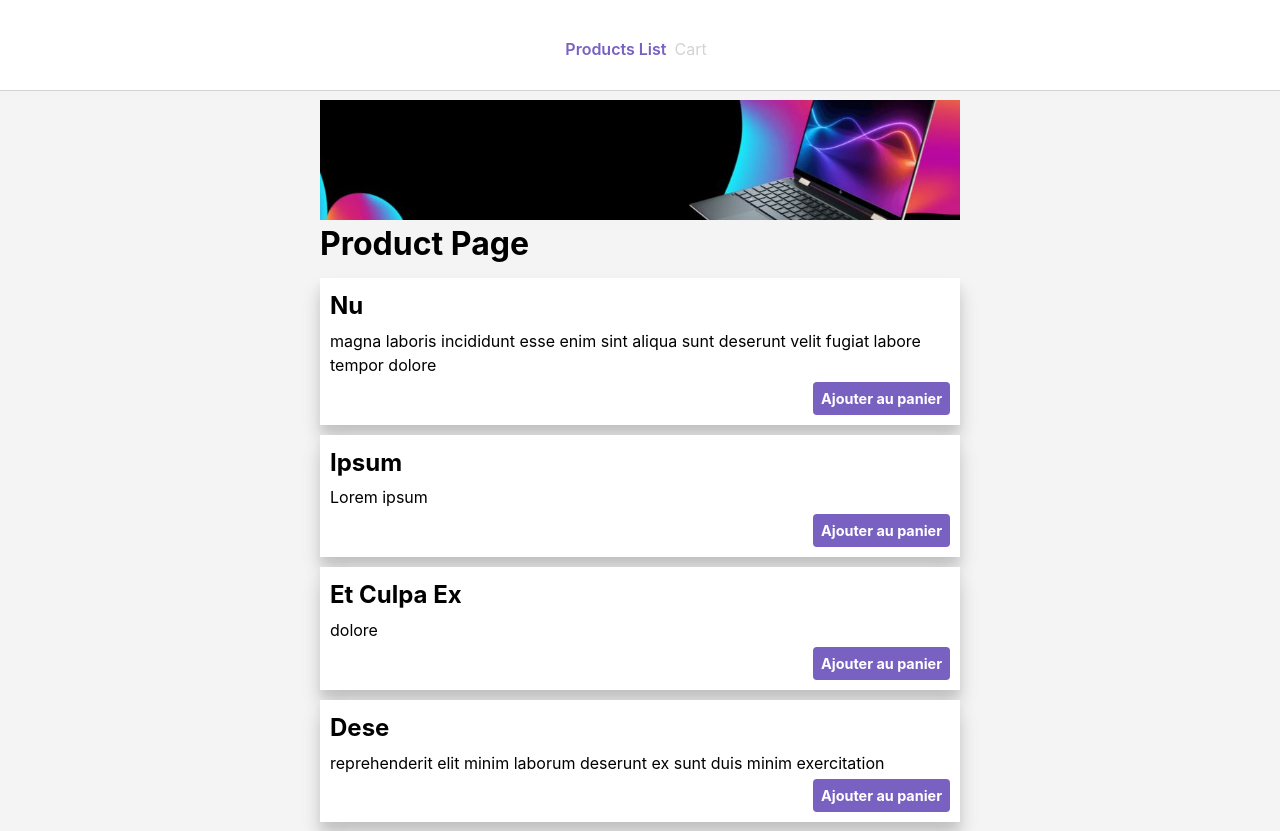
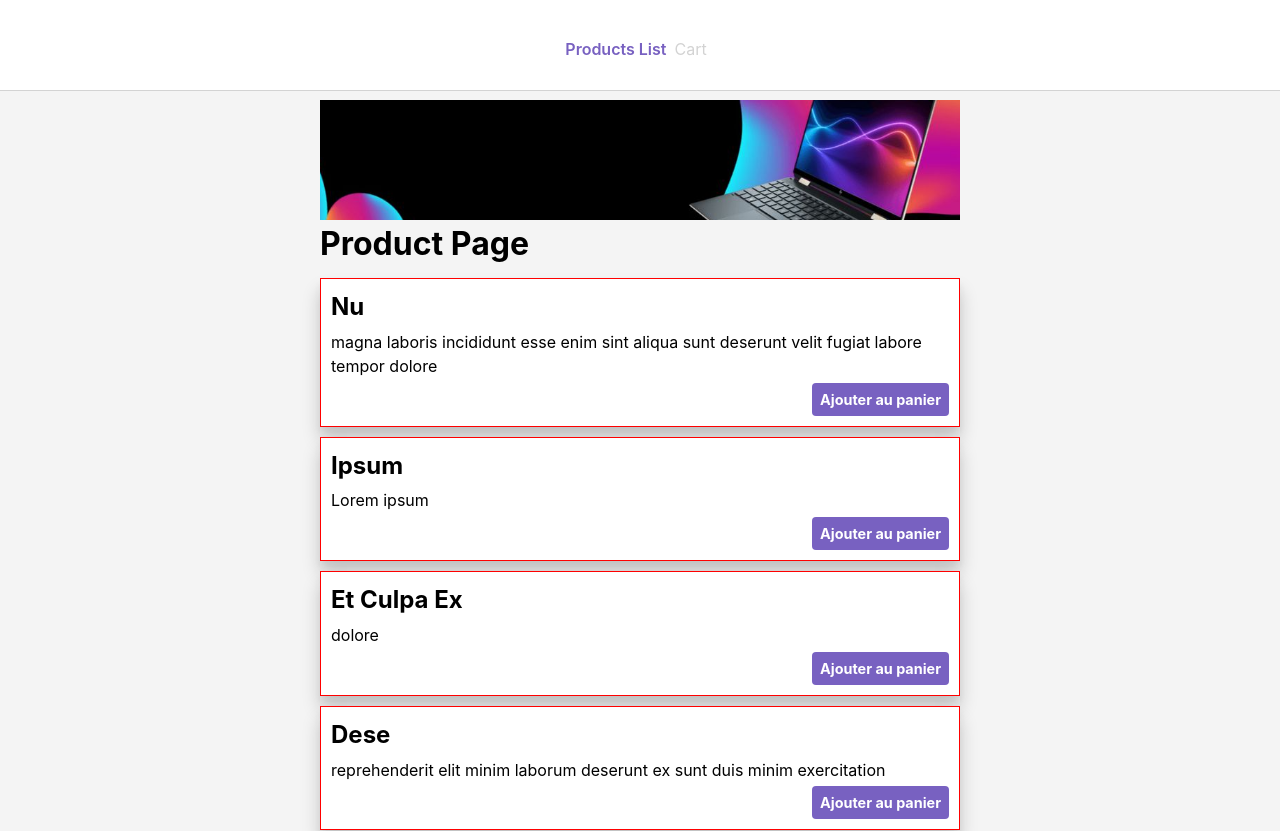
Before and after one commit to edytaskibinska/cartReactRedux, a React (Vite) app: page / in a window 1280 px wide. Shown: the top 831 px of the page. Built offline with nearby package versions, Linux system fonts and the light colour scheme.

Commit message:
Lazy Scroll component

```diff
--- /dev/null
+++ b/src/Assets/IconRemove/IconRemove.tsx
@@ -0,0 +1,36 @@
+import React from "react";
+
+interface IIconRemove {
+  fill: string;
+}
+
+const IconRemove: React.FC<IIconRemove> = ({ fill }) => (
+  <svg viewBox="0 0 32 32" xmlns="http://www.w3.org/2000/svg">
+    <title />
+    <g data-name="Layer 17" id="Layer_17">
+      <path
+        fill={fill}
+        d="M24,31H8a3,3,0,0,1-3-3V9A1,1,0,0,1,7,9V28a1,1,0,0,0,1,1H24a1,1,0,0,0,1-1V9a1,1,0,0,1,2,0V28A3,3,0,0,1,24,31Z"
+      />
+      <path fill={fill} d="M28,7H4A1,1,0,0,1,4,5H28a1,1,0,0,1,0,2Z" />
+      <path
+        fill={fill}
+        d="M20,7a1,1,0,0,1-1-1V3H13V6a1,1,0,0,1-2,0V2a1,1,0,0,1,1-1h8a1,1,0,0,1,1,1V6A1,1,0,0,1,20,7Z"
+      />
+      <path
+        fill={fill}
+        d="M16,26a1,1,0,0,1-1-1V11a1,1,0,0,1,2,0V25A1,1,0,0,1,16,26Z"
+      />
+      <path
+        fill={fill}
+        d="M21,24a1,1,0,0,1-1-1V13a1,1,0,0,1,2,0V23A1,1,0,0,1,21,24Z"
+      />
+      <path
+        fill={fill}
+        d="M11,24a1,1,0,0,1-1-1V13a1,1,0,0,1,2,0V23A1,1,0,0,1,11,24Z"
+      />
+    </g>
+  </svg>
+);
+
+export default IconRemove;
--- a/src/Components/CartElement/CartElement.scss
+++ b/src/Components/CartElement/CartElement.scss
@@ -1,24 +1,40 @@
 @import "../../Styles/vars";
 
 .cartElement {
-  box-shadow: 0 6px 6px rgba(101, 101, 101, .07), 0 13px 17px rgba(21, 21, 21, .2);
+  position: relative;
+  box-shadow: 0 6px 6px rgba(101, 101, 101, 0.07),
+    0 13px 17px rgba(21, 21, 21, 0.2);
   margin: 10px 0;
   padding: 10px;
   background-color: $color-white;
+
+  border: 1px solid red;
+  overflow: hidden;
 }
-.swipeOverlay {
-  position: relative;
-  transition: transform 0.2s ease-out;
-}
-
-.swiped .contentBefore {
-  transform: translateX(-100%);
-}
-
 .contentBefore {
-  background-color: $color-white;
+  background-color: blue;
+  width: 100px;
+  position: absolute;
+  top: 0px;
+  bottom: 0px;
+  left: -100px;
+  transition: all 1s ease;
+  display: flex;
+  &.show {
+    left: 0px;
+    transition: all 1s ease;
+  }
 }
 .contentStatic {
+  position: relative;
+  left: 0px;
+  transition: all 1s ease;
+
+  &.swipe {
+    left: 100px;
+    width: calc(100% - 100px);
+    transition: all 1s ease;
+  }
   .confirmDelete {
     background-color: $color-orange;
     margin: 0 auto;
--- a/src/Components/CartElement/CartElement.tsx
+++ b/src/Components/CartElement/CartElement.tsx
@@ -1,4 +1,4 @@
-import { FC, MouseEvent, ReactNode } from "react";
+import { FC, MouseEvent, ReactNode, useState, useRef } from "react";
 import { ICartElement } from "../../Interfaces/ICartElement";
 import { Title, Button } from "../";
 import "./CartElement.scss";
@@ -7,10 +7,12 @@ interface ICartElemWithActions extends ICartElement {
   showQuantity?: boolean;
   contentBefore?: ReactNode;
   contentAfter?: ReactNode;
+  swippable?: boolean;
   handleConfirmDelete?: (
     event: MouseEvent<HTMLElement, MouseEvent>
   ) => void | undefined;
 }
+
 const CartElement: FC<ICartElemWithActions> = ({
   title,
   description,
@@ -18,14 +20,50 @@ const CartElement: FC<ICartElemWithActions> = ({
   showQuantity,
   contentBefore,
   contentAfter,
+  swippable,
   handleConfirmDelete,
 }) => {
+  const [showContentBefore, setShowContentBefore] = useState(false);
+  const touchStartXRef = useRef<number | null>(null);
+
+  const handleTouchStart = (event: React.TouchEvent<HTMLDivElement>) => {
+    touchStartXRef.current = event.touches[0].clientX;
+  };
+
+  const handleTouchEnd = (event: React.TouchEvent<HTMLDivElement>) => {
+    if (touchStartXRef.current !== null) {
+      const touchEndX = event.changedTouches[0].clientX;
+      const touchDistance = touchEndX - touchStartXRef.current;
+
+      if (touchDistance > 100) {
+        setShowContentBefore(true);
+      } else {
+        setShowContentBefore(false);
+      }
+
+      touchStartXRef.current = null;
+    }
+  };
+
+  const handleClickSwipe = () => {
+    setShowContentBefore(!showContentBefore);
+  };
+
   return (
-    <div className="cartElement">
+    <div
+      className="cartElement"
+      // @ts-ignore
+      onClick={swippable && handleClickSwipe}
+      onTouchStart={handleTouchStart}
+      onTouchEnd={handleTouchEnd}
+    >
       {/* S.O.L.I.D - OCP - Open-Closed Principle */}
-
-      {contentBefore && <div className="contentBefore">{contentBefore}</div>}
-      <div className="contentStatic">
+      {contentBefore && (
+        <div className={`contentBefore ${showContentBefore ? "show" : ""}`}>
+          {contentBefore}
+        </div>
+      )}
+      <div className={`contentStatic ${showContentBefore ? "swipe" : ""}`}>
         <Title level={2}>{title}</Title>
         <p>{description}</p>
 
--- a/src/Containers/CartList/CartList.scss
+++ b/src/Containers/CartList/CartList.scss
@@ -27,6 +27,7 @@
   margin-right: 5px;
 }
 .pushSwipable {
+  flex: 1;
   .button {
     width: 100%;
     height: 100%;
--- a/src/Containers/CartList/CartList.tsx
+++ b/src/Containers/CartList/CartList.tsx
@@ -1,5 +1,6 @@
 import { FC } from "react";
 import { CartElement, Button } from "../../Components";
+import IconRemove from "../../Assets/IconRemove/IconRemove";
 import { ICartElement } from "../../Interfaces/ICartElement";
 import "./CartList.scss";
 //store actions
@@ -33,10 +34,11 @@ const CartList: FC<ICartList> = ({ cartItems }) => {
       {cartItems.map((item: ICartElement, index: any) => (
         <div key={item.id} className={`listItem`}>
           <CartElement
+            swippable
             contentBefore={
               <div className="pushSwipable">
                 <Button onClick={() => handleRemoveItem(item.id)}>
-                  Supprimer
+                  <IconRemove fill="#FFF"/>
                 </Button>
               </div>
             }
```
